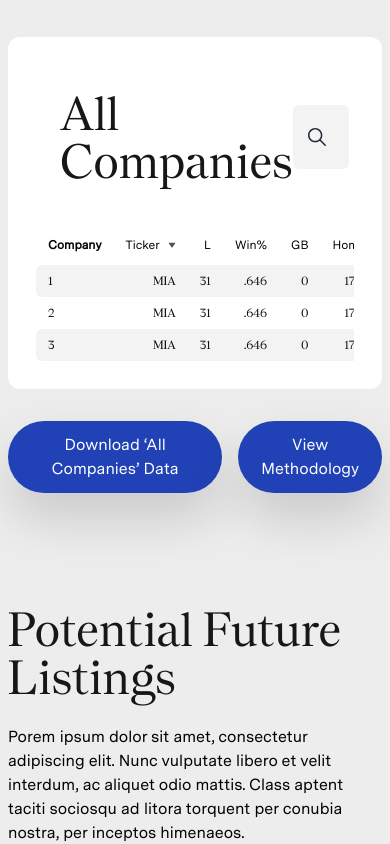
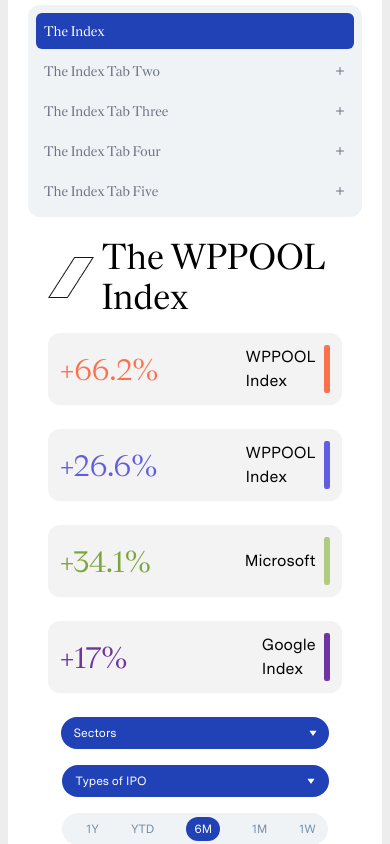
Before and after one commit to Mahin-Hasan/Figma-design-Implementation, a React (Vite) app: page / in a window 390 px wide. Shown: the part 780-1624 px from the top of the page. Built offline with nearby package versions, Linux system fonts and the light colour scheme.

Commit message:
made dashboard section responsive

```diff
--- a/src/App.jsx
+++ b/src/App.jsx
@@ -18,17 +18,17 @@
         <Navbar />
         <div className={`${styles.fixedPadding}`}>
           <Home />
-          {/* <Dashboard /> */}
-          <AllCompanies />
+          <Dashboard />
+          {/* <AllCompanies /> */}
         </div>
         <div className="container mx-auto">
-          <FutureListings />
+          {/* <FutureListings />
           <Reports />
           <Stories />
           <About />
-          <Companies />
+          <Companies /> */}
         </div>
-        <Footer />
+        {/* <Footer /> */}
       </div>
     </>
   );
--- a/src/components/DashBoardInfo.jsx
+++ b/src/components/DashBoardInfo.jsx
@@ -12,7 +12,7 @@
         <img src={rectangleSm} alt="" />
         <h1 className="text-4xl font-Nantes">The WPPOOL Index</h1>
       </div>
-      <div className="grid grid-cols-1 md:grid-cols-2 lg:grid-cols-3 xl:grid-cols-4 gap-6">
+      <div className="grid grid-cols-1 sm:grid-cols-2 lg:grid-cols-3 xl:grid-cols-4 gap-6">
         <div className="bg-secondary flex justify-between items-center p-3 rounded-xl">
           <h1 className="text-3xl font-Nantes text-[#FC714D] flex-1">+66.2%</h1>
           <p className="font-Messina pe-2">
--- a/src/components/Dashboard.jsx
+++ b/src/components/Dashboard.jsx
@@ -3,8 +3,8 @@
 
 const Dashboard = () => {
   return (
-    <section className="p-5 bg-white pt-28">
-      <div className="flex flex-col sm:flex-row">
+    <section className="p-5 bg-white pt-12 md:pt-28">
+      <div className="flex flex-col md:flex-row">
         {/* Dashboard option */}
         <DashboardOptions />
         {/* Dashboard chart */}
--- a/src/components/DashboardOptions.jsx
+++ b/src/components/DashboardOptions.jsx
@@ -2,7 +2,7 @@
 
 const DashboardOptions = () => {
     return (
-        <div className="w-full sm:w-56 bg-[#eff3f6] p-2 font-Nantes rounded-xl">
+        <div className="w-full md:w-56 bg-[#eff3f6] p-2 font-Nantes rounded-xl">
           <ul className="space-y-1">
             <li>
               <a
--- a/src/components/LineChart.jsx
+++ b/src/components/LineChart.jsx
@@ -51,8 +51,8 @@
 
   return (
     <div>
-      <div className="flex flex-col sm:flex-row justify-between mt-6">
-        <div className="flex flex-col sm:flex-row gap-4 sm:justify-center items-center sm:items-stretch">
+      <div className="flex flex-col lg:flex-row justify-between mt-6">
+        <div className="flex flex-col xl:flex-row gap-4 md:justify-center items-center md:items-stretch">
           <div>
             <button className="flex justify-center items-center bg-primaryBlue gap-48 text-white px-3 py-2 rounded-full">
               <span className="text-xs font-Messina">Sectors</span>
@@ -60,15 +60,15 @@
             </button>
           </div>
           <div>
-            <button className="flex justify-center items-center bg-primaryBlue gap-40 text-white px-3 py-2 rounded-full">
+            <button className="flex justify-center items-center bg-primaryBlue gap-40 text-white px-[14px] py-2 rounded-full">
               <span className="text-xs font-Messina">Types of IPO</span>
               <BiSolidDownArrow className="text-[8px]" />
             </button>
           </div>
         </div>
-        <div className="flex justify-center items-center mt-4 sm:mt-0">
+        <div className="flex justify-center md:justify-end items-center mt-4 lg:mt-0">
           <div className="bg-[#EFF3F6] font-Messina py-1 text-xs space-x-8 rounded-full">
-            <button className="text-[#748DA1] ps-12">1Y</button>
+            <button className="text-[#748DA1] ps-6 md:ps-12">1Y</button>
             <button className="text-[#748DA1]">YTD</button>
             <button className="bg-primaryBlue text-white px-2 py-1 rounded-full">
               6M
@@ -78,7 +78,6 @@
           </div>
         </div>
       </div>
-
       <Chart type="line" height={380} series={items} options={options} />
     </div>
   );
--- a/src/components/Navbar.jsx
+++ b/src/components/Navbar.jsx
@@ -10,7 +10,7 @@
   const [bgColor, setBgColor] = useState(false);
 
   const changeColor = () => {
-    if (window.scrollY >= 950) {
+    if (window.scrollY >= 925) {
       setBgColor(true);
     } else {
       setBgColor(false);
```
